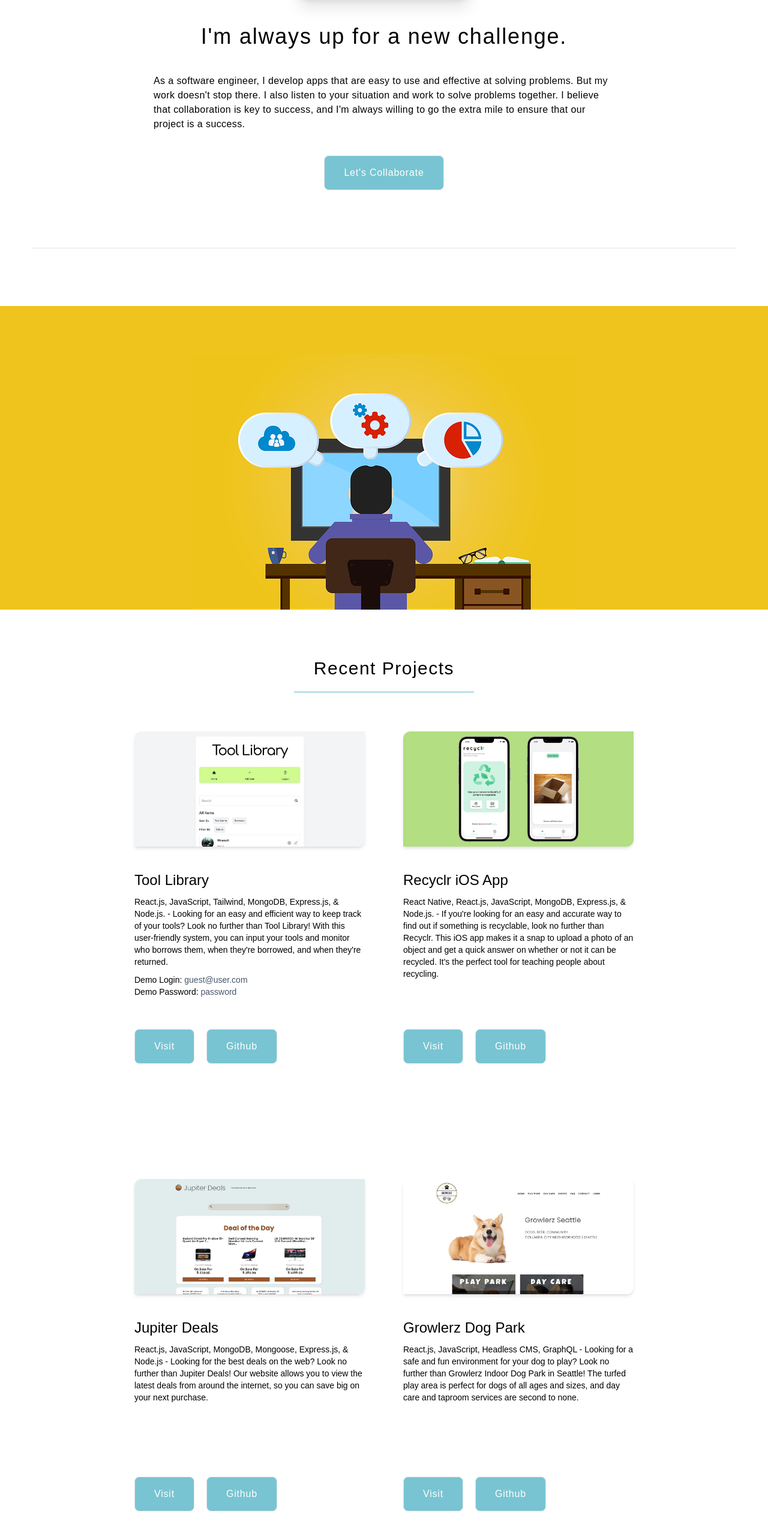
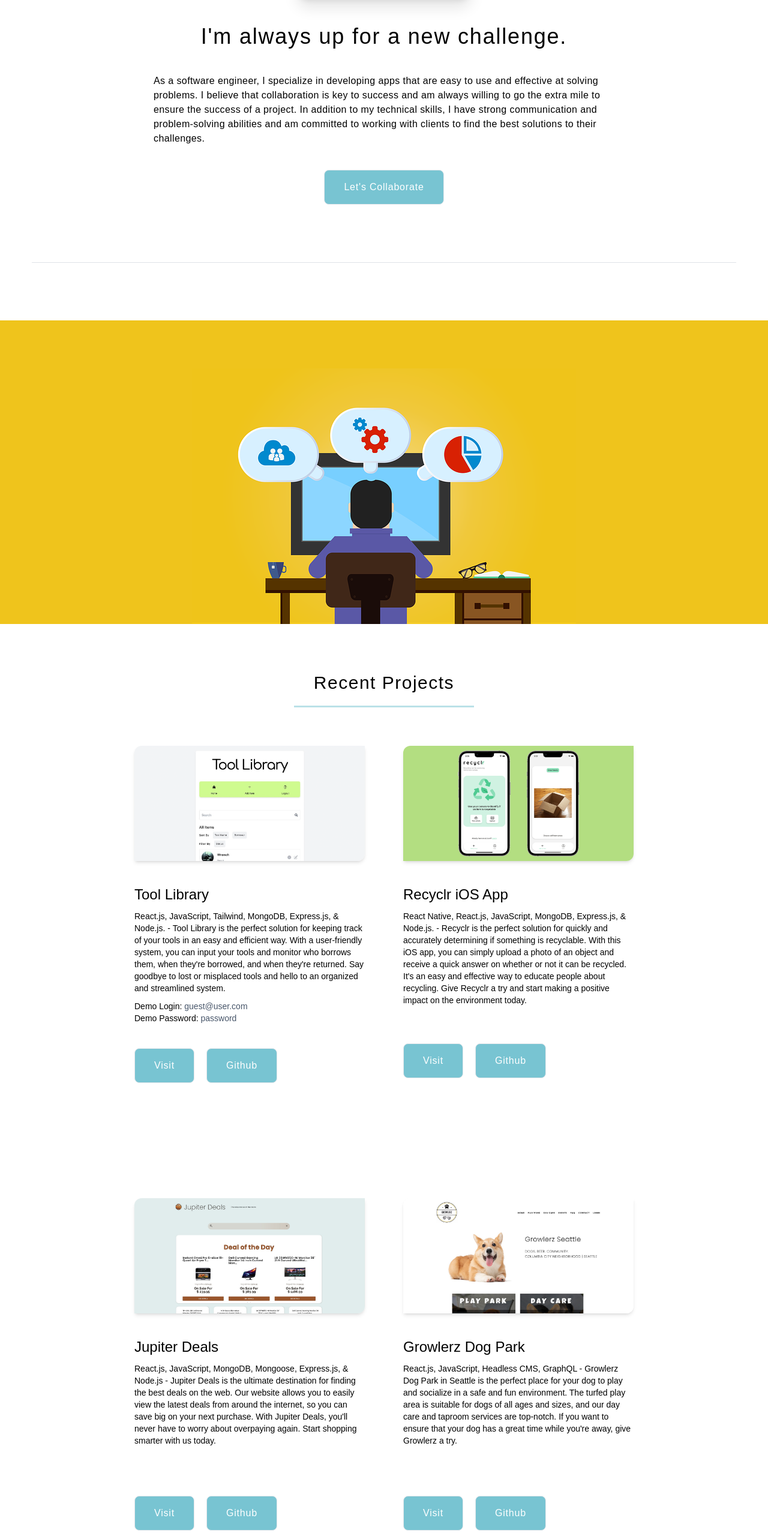
Before and after one commit to wongstephen/wongstephen.com-Portfolio-Website, a React (Create React App) app: page / in a window 1280 px wide. Shown: the part 891-3446 px from the top of the page at 60% size. Built offline with nearby package versions, Linux system fonts and the light colour scheme.

Commit message:
copy updates

```diff
--- a/src/components/Header.js
+++ b/src/components/Header.js
@@ -33,11 +33,12 @@ export default function Header(props) {
         </p>
 
         <p className="text-base font-light tracking-wide font-poppins">
-          As a software engineer, I develop apps that are easy to use and
-          effective at solving problems. But my work doesn't stop there. I also
-          listen to your situation and work to solve problems together. I
-          believe that collaboration is key to success, and I'm always willing
-          to go the extra mile to ensure that our project is a success.
+          As a software engineer, I specialize in developing apps that are easy
+          to use and effective at solving problems. I believe that collaboration
+          is key to success and am always willing to go the extra mile to ensure
+          the success of a project. In addition to my technical skills, I have
+          strong communication and problem-solving abilities and am committed to
+          working with clients to find the best solutions to their challenges.
         </p>
         <div className="cursor-pointer">
           <button
--- a/src/components/Projects.js
+++ b/src/components/Projects.js
@@ -23,7 +23,7 @@ export default function Projects() {
             photo: `${require("../assets/tool-library-thumb.png")}`,
             tech: "React.js, JavaScript, Tailwind, MongoDB, Express.js, & Node.js.",
             description:
-              "Looking for an easy and efficient way to keep track of your tools? Look no further than Tool Library! With this user-friendly system, you can input your tools and monitor who borrows them, when they're borrowed, and when they're returned.",
+              "Tool Library is the perfect solution for keeping track of your tools in an easy and efficient way. With a user-friendly system, you can input your tools and monitor who borrows them, when they're borrowed, and when they're returned. Say goodbye to lost or misplaced tools and hello to an organized and streamlined system.",
             wwwLink: "https://toollibrary.wongstephenk.com",
             githubLink: "https://github.com/wongstephen/toolloaner-frontend",
             demoCreds: "guest@user.com",
@@ -37,7 +37,7 @@ export default function Projects() {
             photo: `${require("../assets/recyclr-thumb.png")}`,
             tech: "React Native, React.js, JavaScript, MongoDB, Express.js, & Node.js.",
             description:
-              "If you're looking for an easy and accurate way to find out if something is recyclable, look no further than Recyclr. This iOS app makes it a snap to upload a photo of an object and get a quick answer on whether or not it can be recycled. It's the perfect tool for teaching people about recycling.",
+              "Recyclr is the perfect solution for quickly and accurately determining if something is recyclable. With this iOS app, you can simply upload a photo of an object and receive a quick answer on whether or not it can be recycled. It's an easy and effective way to educate people about recycling. Give Recyclr a try and start making a positive impact on the environment today.",
             wwwLink: "https://recyclr.netlify.com",
             githubLink: "https://github.com/recyclr-app",
             demoCreds: "",
@@ -52,7 +52,7 @@ export default function Projects() {
             photo: `${require("../assets/jupiter-deals-thumb.png")}`,
             tech: "React.js, JavaScript, MongoDB, Mongoose, Express.js, & Node.js",
             description:
-              "Looking for the best deals on the web? Look no further than Jupiter Deals! Our website allows you to view the latest deals from around the internet, so you can save big on your next purchase.",
+              "Jupiter Deals is the ultimate destination for finding the best deals on the web. Our website allows you to easily view the latest deals from around the internet, so you can save big on your next purchase. With Jupiter Deals, you'll never have to worry about overpaying again. Start shopping smarter with us today.",
             wwwLink: "https://jupiter.wongstephenk.com",
             githubLink: "https://github.com/Jupiter115",
             demoCreds: "",
@@ -68,7 +68,7 @@ export default function Projects() {
             photo: `${require("../assets/growlerz-thumb.png")}`,
             tech: "React.js, JavaScript, Headless CMS, GraphQL",
             description:
-              "Looking for a safe and fun environment for your dog to play? Look no further than Growlerz Indoor Dog Park in Seattle! The turfed play area is perfect for dogs of all ages and sizes, and day care and taproom services are second to none.",
+              "Growlerz Dog Park in Seattle is the perfect place for your dog to play and socialize in a safe and fun environment. The turfed play area is suitable for dogs of all ages and sizes, and our day care and taproom services are top-notch. If you want to ensure that your dog has a great time while you're away, give Growlerz a try. ",
             wwwLink: "https://growlerz.wongstephenk.com/",
             githubLink: "https://github.com/wongstephen/growlerz2022",
             demoCreds: "",
```
